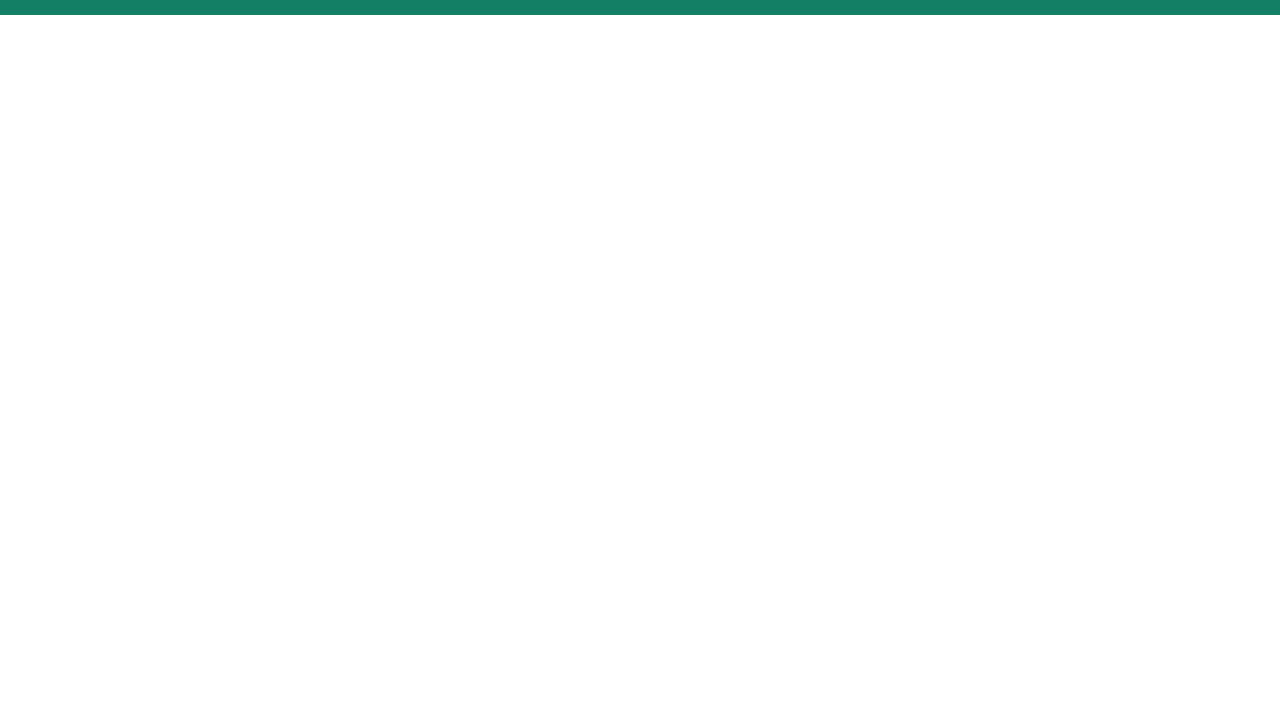
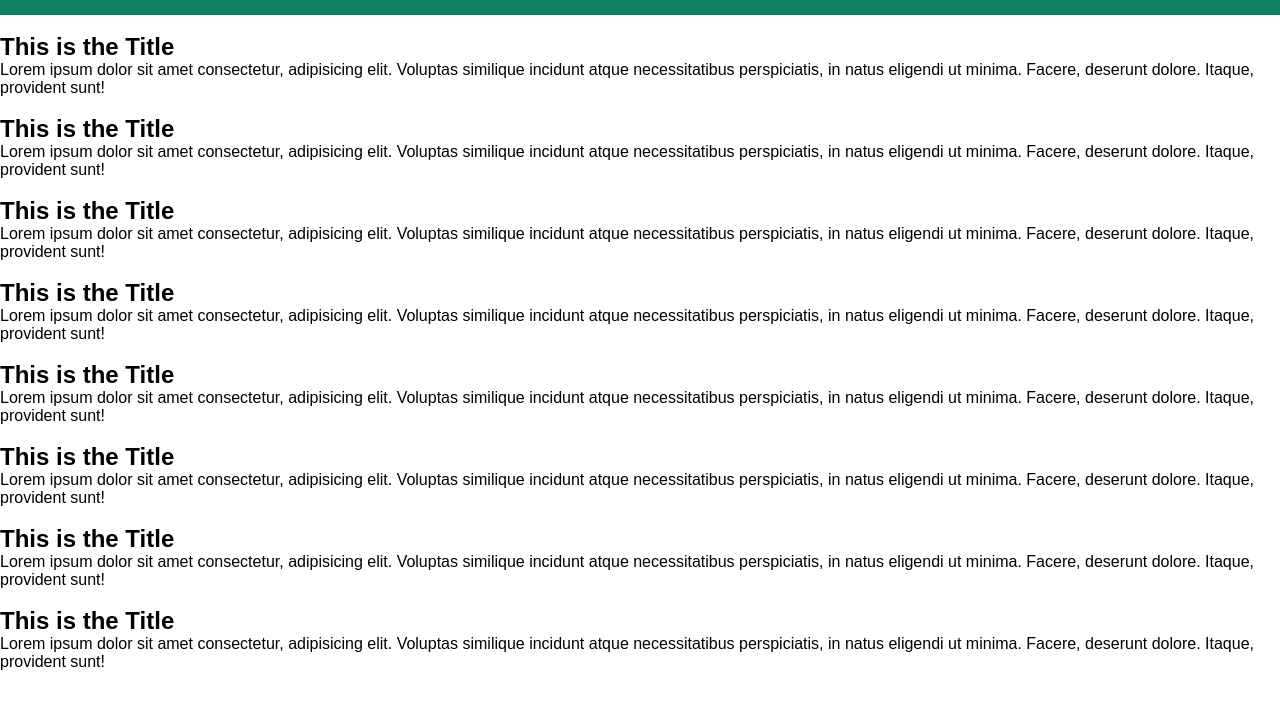
Before and after one commit to abhayV420/News-Search-App, a plain HTML site: page index.html in a window 1280 px wide. Shown: the part 49-754 px from the top of the page. Drawn offline with Linux system fonts and the light colour scheme.

Commit message:
Added some code in html and css files

```diff
--- a/index.html
+++ b/index.html
@@ -7,8 +7,10 @@
     <link rel="stylesheet" href="style.css">
 </head>
 <body>
+<!-- Parent container -->
     <div class="container">
 
+<!-- Nav-Bar -->
         <nav id="nav-bar">
             <a href="index.html">News</a>
             <div id="search-section">
@@ -17,6 +19,49 @@
             </div>
 
         </nav>
+ <!-- Artical section     -->
+        <section id="artical-section">
+            <div class="card">
+                <img id="car-img" src="" alt="">
+                <h2 id="card-title">This is the Title</h2>
+                <p id="card-info">Lorem ipsum dolor sit amet consectetur, adipisicing elit. Voluptas similique incidunt atque necessitatibus perspiciatis, in natus eligendi ut minima. Facere, deserunt dolore. Itaque, provident sunt!</p>
+            </div>
+            <div class="card">
+                <img id="car-img" src="" alt="">
+                <h2 id="card-title">This is the Title</h2>
+                <p id="card-info">Lorem ipsum dolor sit amet consectetur, adipisicing elit. Voluptas similique incidunt atque necessitatibus perspiciatis, in natus eligendi ut minima. Facere, deserunt dolore. Itaque, provident sunt!</p>
+            </div>
+            <div class="card">
+                <img id="car-img" src="" alt="">
+                <h2 id="card-title">This is the Title</h2>
+                <p id="card-info">Lorem ipsum dolor sit amet consectetur, adipisicing elit. Voluptas similique incidunt atque necessitatibus perspiciatis, in natus eligendi ut minima. Facere, deserunt dolore. Itaque, provident sunt!</p>
+            </div>
+            <div class="card">
+                <img id="car-img" src="" alt="">
+                <h2 id="card-title">This is the Title</h2>
+                <p id="card-info">Lorem ipsum dolor sit amet consectetur, adipisicing elit. Voluptas similique incidunt atque necessitatibus perspiciatis, in natus eligendi ut minima. Facere, deserunt dolore. Itaque, provident sunt!</p>
+            </div>
+            <div class="card">
+                <img id="car-img" src="" alt="">
+                <h2 id="card-title">This is the Title</h2>
+                <p id="card-info">Lorem ipsum dolor sit amet consectetur, adipisicing elit. Voluptas similique incidunt atque necessitatibus perspiciatis, in natus eligendi ut minima. Facere, deserunt dolore. Itaque, provident sunt!</p>
+            </div>
+            <div class="card">
+                <img id="car-img" src="" alt="">
+                <h2 id="card-title">This is the Title</h2>
+                <p id="card-info">Lorem ipsum dolor sit amet consectetur, adipisicing elit. Voluptas similique incidunt atque necessitatibus perspiciatis, in natus eligendi ut minima. Facere, deserunt dolore. Itaque, provident sunt!</p>
+            </div>
+            <div class="card">
+                <img id="car-img" src="" alt="">
+                <h2 id="card-title">This is the Title</h2>
+                <p id="card-info">Lorem ipsum dolor sit amet consectetur, adipisicing elit. Voluptas similique incidunt atque necessitatibus perspiciatis, in natus eligendi ut minima. Facere, deserunt dolore. Itaque, provident sunt!</p>
+            </div>
+            <div class="card">
+                <img id="car-img" src="" alt="">
+                <h2 id="card-title">This is the Title</h2>
+                <p id="card-info">Lorem ipsum dolor sit amet consectetur, adipisicing elit. Voluptas similique incidunt atque necessitatibus perspiciatis, in natus eligendi ut minima. Facere, deserunt dolore. Itaque, provident sunt!</p>
+            </div>
+        </section>
 
     </div>
 
--- a/style.css
+++ b/style.css
@@ -47,3 +47,7 @@ html, body{
 #s-btn{
     width: 4rem;
 }
+
+#artical-section{
+
+}
```
